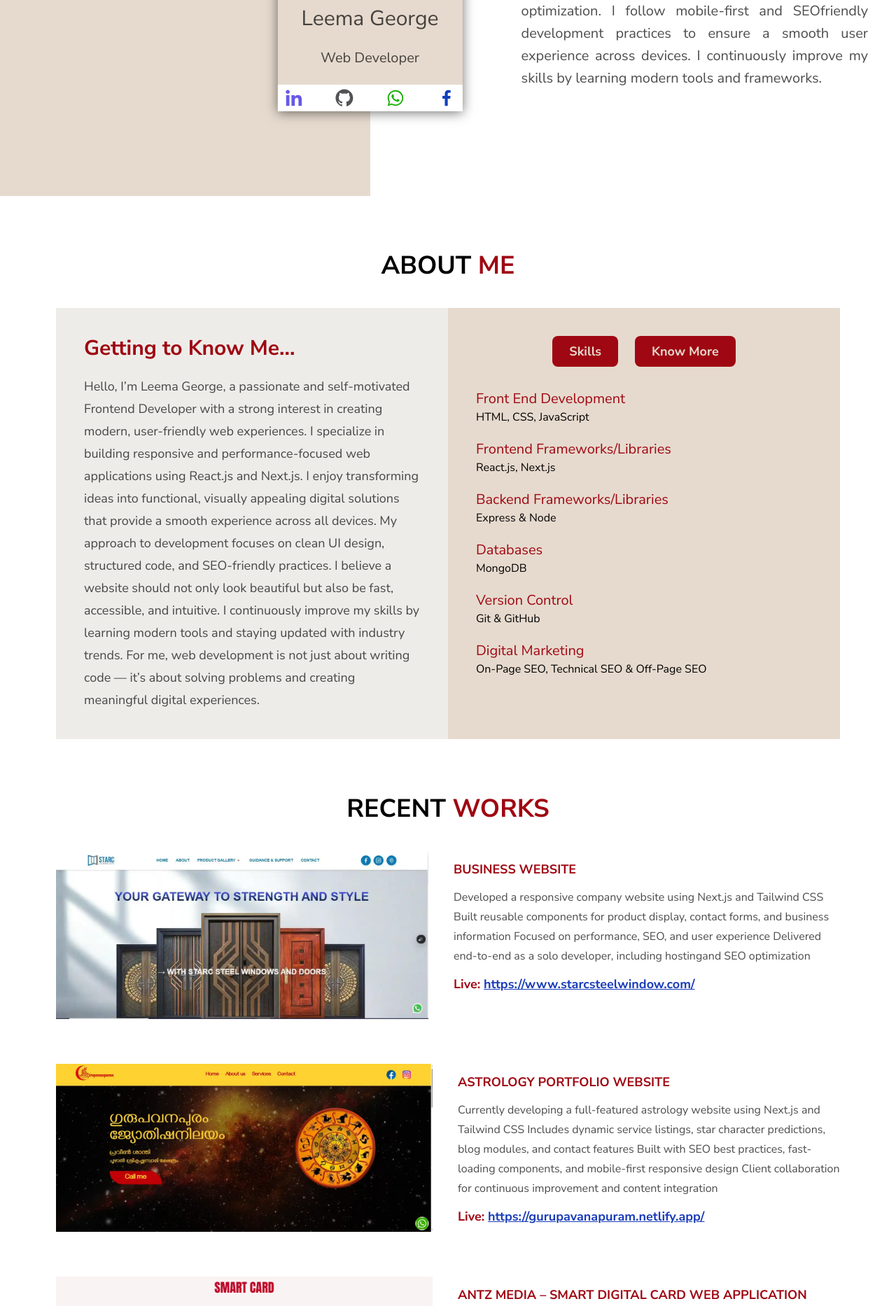
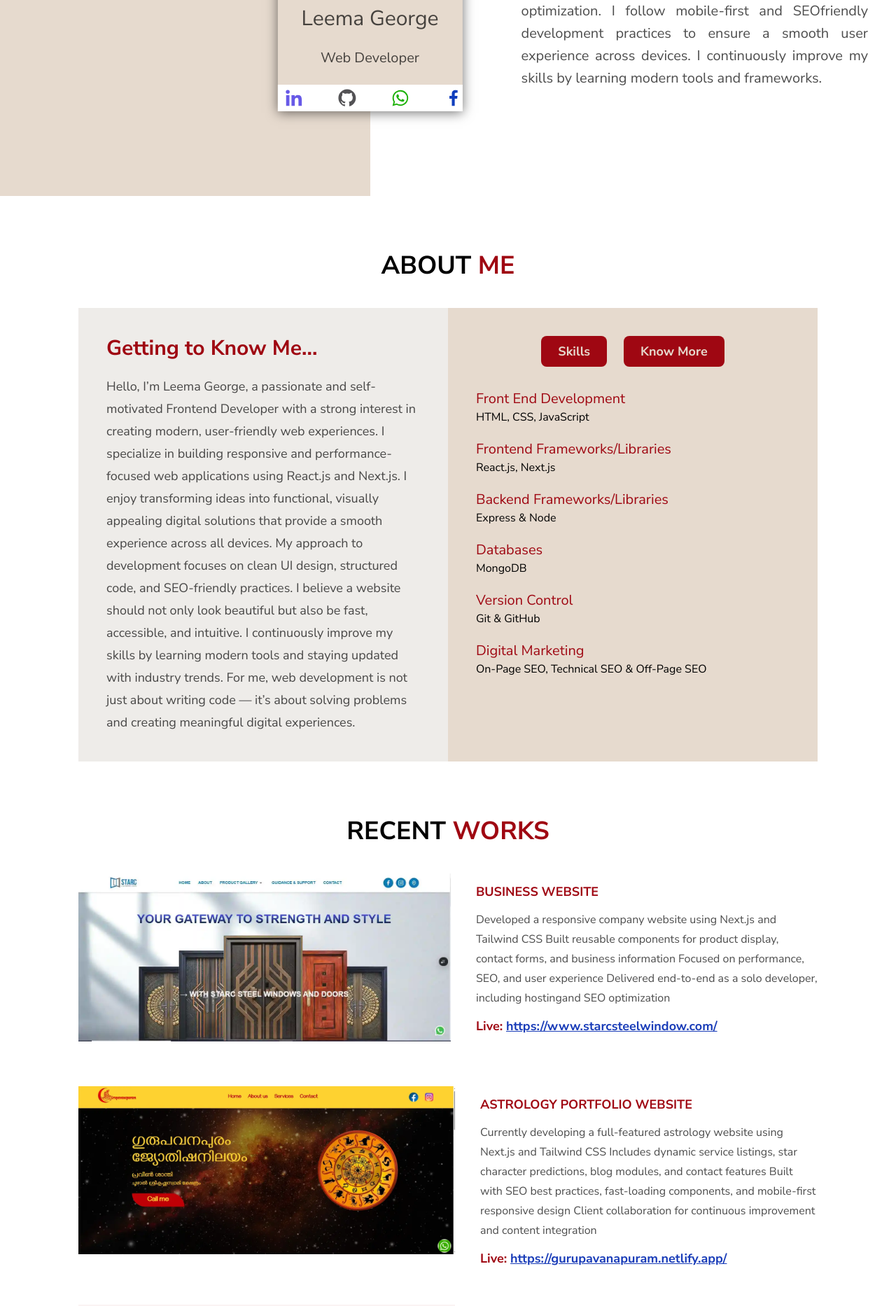
Before and after one commit to leemageorge/leemageorge.lee, a Next.js app: page / in a window 1280 px wide. Shown: the part 340-2206 px from the top of the page at 70% size. Built offline with nearby package versions, Linux system fonts and the light colour scheme.

Commit message:
padding updated

```diff
--- a/src/app/about/page.jsx
+++ b/src/app/about/page.jsx
@@ -9,7 +9,7 @@ const About = () => {
         About <span className="text-red-800">Me</span>
       </h1>
 
-      <motion.div className="flex flex-col md:flex-row mt-10"
+      <motion.div className="flex flex-col md:flex-row mt-10 px-8"
       initial={{opacity:0,scale:0.5}}
         whileInView={{opacity:1,scale:1}}
         viewport={{once:false}}
--- a/src/app/contact/page.jsx
+++ b/src/app/contact/page.jsx
@@ -12,14 +12,15 @@ const caveat = Caveat({
 });
 const Contact = () => {
   return (
-    <div className="bg-[#f4ece6] container max-w-6xl mx-auto rounded-lg px-10 py-16 mt-80 flex flex-col md:flex-row gap-10 h-[80vh] relative">
+    <div className="px-20 py-16  bg-[#f4ece6] container max-w-6xl mx-auto rounded-lg mt-80">
+    <div className=" flex flex-col md:flex-row gap-10 h-[80vh] relative">
         {/* left side */}
       <motion.div className="w-full md:w-1/2 relative flex items-center justify-center"
       initial={{opacity:0,scale:0.5}}
         whileInView={{opacity:1,scale:1}}
         viewport={{once:false}}
         transition={{duration:0.8,delay:0.3}}>
-        <div className=" w-3/4 md:w-72 bg-[#ebe4e4] rounded-lg absolute -top-64 shadow-[0px_2px_16px_0px_rgba(0,0,0,0.55)] p-8">
+        <div className=" w-full md:w-72 bg-[#ebe4e4] rounded-lg absolute -top-64 shadow-[0px_2px_16px_0px_rgba(0,0,0,0.55)] p-8">
         <div className="p-4 flex items-center justify-center ">
           <Image
             src={contactImage}
@@ -60,6 +61,7 @@ const Contact = () => {
         </form>
       </div>
     </div>
+    </div>
   );
 };
 
--- a/src/app/projects/page.jsx
+++ b/src/app/projects/page.jsx
@@ -36,7 +36,7 @@ const Projects = () => {
       <h2 className="uppercase text-4xl text-center font-bold">
         Recent <span className="text-red-800">works</span>
       </h2>
-      <div className="flex flex-col md:flex-row mt-10 ">
+      <div className="flex flex-col md:flex-row mt-10 px-8 ">
         <div className="flex flex-col flex-wrap space-y-10 "
         >
           {projects.map((project) => (
--- a/src/components/HeroSection.jsx
+++ b/src/components/HeroSection.jsx
@@ -6,16 +6,16 @@ import { socialMediaIcons } from "@/data/data";
 import { motion } from "framer-motion";
 const HeroSection = () => {
   return (
-    <div className="w-full bg-[#ffffff] mx-auto flex flex-col md:flex-row  items-center gap-44">
+    <div className="w-full bg-[#ffffff] mx-auto flex flex-col md:flex-row items-center gap-52 md:gap-44">
       <div className="container bg-[#e6dace] h-[30vh] md:h-[70vh] relative  ">
         <motion.div
          initial={{opacity:0,y:-50}}
          whileInView={{opacity:1,y:0}}
          viewport={{once:false}}
          transition={{duration:0.8, delay:0.3}}
-          className=" absolute w-1/2 md:w-1/2 md:top-1/2 h-fit md:left-full
+          className=" absolute w-3/4 md:w-1/2 md:top-1/2 h-fit md:left-full
         -translate-x-1/2 md:-translate-y-1/2 left-1/2 bottom-0 translate-y-1/2
-          space-y-6  text-center bg-[#e6dace] shadow-[0_2px_16px_0_rgba(0,0,0,0.55)]"
+          space-y-6  text-center bg-[#e6dace] shadow-[0_2px_16px_0_rgba(0,0,0,0.55)] "
         >
           <h2 className="text-red-800 text-4xl font-bold tracking-wider mt-10">
             Hello!!!
@@ -24,7 +24,7 @@ const HeroSection = () => {
           <h1 className="text-black/70 text-3xl">Leema George</h1>
           <h3 className="text-black/70 text-xl">Web Developer</h3>
 
-          <div className="bg-white flex items-center  justify-between gap-6 py-1">
+          <div className="bg-white flex items-center  justify-center gap-10 py-1">
             {socialMediaIcons.map((item) => (
               <Link href={item.url} key={item.name} target="_blank">
                 <Image
```
